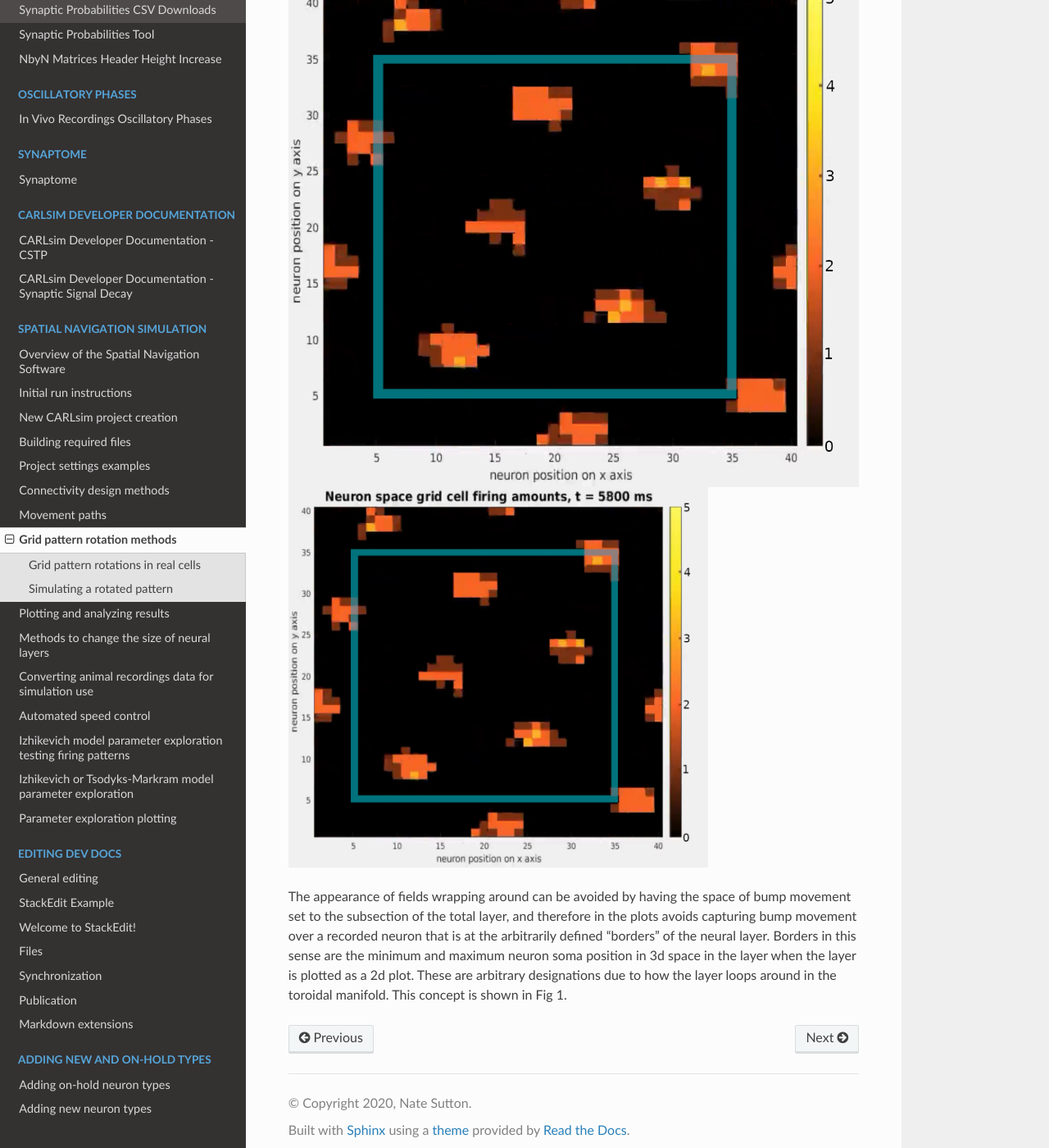
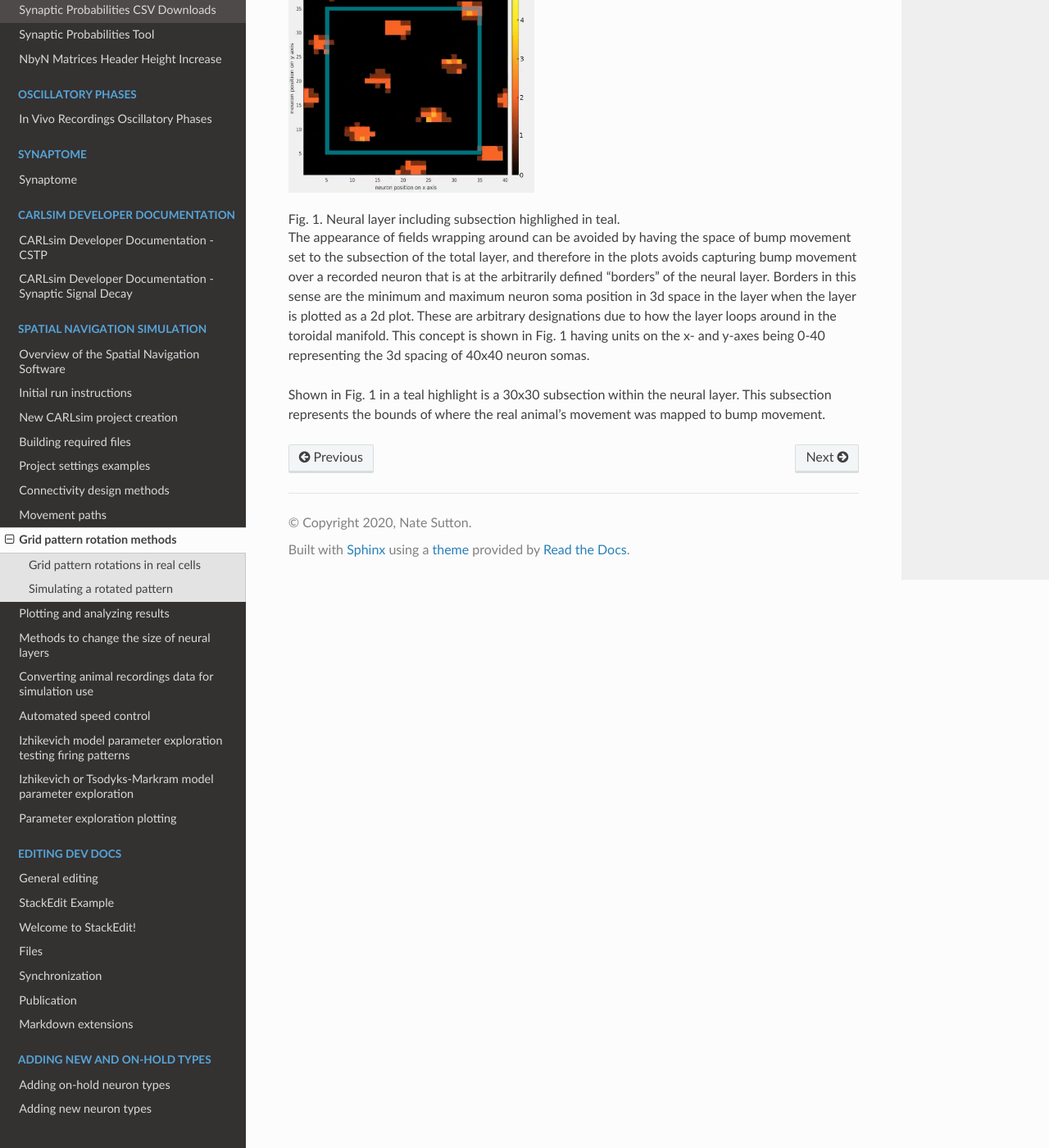
Before and after one commit to Hippocampome-Org/hco_dev_docs, a Sphinx documentation site: the page built from docs/spatial_nav/pattern_rotations.md, in a window 1280 px wide and 1400 px high, scrolled down 1412 px. Shown: the whole window at 82% size. Built offline with Sphinx 7.4.7 and the Read the Docs theme 2.0.0, drawn with Linux system fonts in a browser that asks for light colours.

Commit message:
updated spatial nav docs

```diff
--- a/docs/spatial_nav/pattern_rotations.md
+++ b/docs/spatial_nav/pattern_rotations.md
@@ -17,7 +17,9 @@ Mapping movement of an animal to a level of movement of bumps can cause the move
 
 Another factor considered in avoiding the wrapping appearance is the bounds of the plotted area. Bounds in this case refers to what is designated as the units on the x- and y-axes. For example, in a 30x30 cm environment, the motion of bumps may span 20x20 neurons in the sense that the center of any bump travels no more than 20x20 neurons in the neural layer. Where in the neural layer, which could be any size, but per se is 30x30 neurons, this 20x20 space of movement occurs could be in theory any 20x20 space in the layer. For plotting purposes this is relevant because wrapping around of fields could appear in plots if the plot considered halfway through the 20x20 space to be the border of the plotted area. Where to designate such borders of the plotted area is however arbitrary because the manifold is a torus. The movement of bumps looping around the manifold means that there are no true "borders" in the neural layer. Therefore, that 20x20 area can be positioned in a space in the layer that avoids the appearance of fields wrapping for the purposes of plotting.
 
-![fig_1](https://github.com/Hippocampome-Org/hco_dev_docs/blob/master/media/neuron_space.png?raw=true)
-<img src="https://github.com/Hippocampome-Org/hco_dev_docs/blob/master/media/neuron_space.png?raw=true"  width="512" height="512">
+<img src="https://github.com/Hippocampome-Org/hco_dev_docs/blob/master/media/neuron_space.png?raw=true"  width="300" height="300">
+<br>Fig. 1. Neural layer including subsection highlighed in teal.
 
-The appearance of fields wrapping around can be avoided by having the space of bump movement set to the subsection of the total layer, and therefore in the plots avoids capturing bump movement over a recorded neuron that is at the arbitrarily defined "borders" of the neural layer. Borders in this sense are the minimum and maximum neuron soma position in 3d space in the layer when the layer is plotted as a 2d plot. These are arbitrary designations due to how the layer loops around in the toroidal manifold. This concept is shown in Fig 1.
+The appearance of fields wrapping around can be avoided by having the space of bump movement set to the subsection of the total layer, and therefore in the plots avoids capturing bump movement over a recorded neuron that is at the arbitrarily defined "borders" of the neural layer. Borders in this sense are the minimum and maximum neuron soma position in 3d space in the layer when the layer is plotted as a 2d plot. These are arbitrary designations due to how the layer loops around in the toroidal manifold. This concept is shown in Fig. 1 having units on the x- and y-axes being 0-40 representing the 3d spacing of 40x40 neuron somas.
+
+Shown in Fig. 1 in a teal highlight is a 30x30 subsection within the neural layer. This subsection represents the bounds of where the real animal's movement was mapped to bump movement.
```
